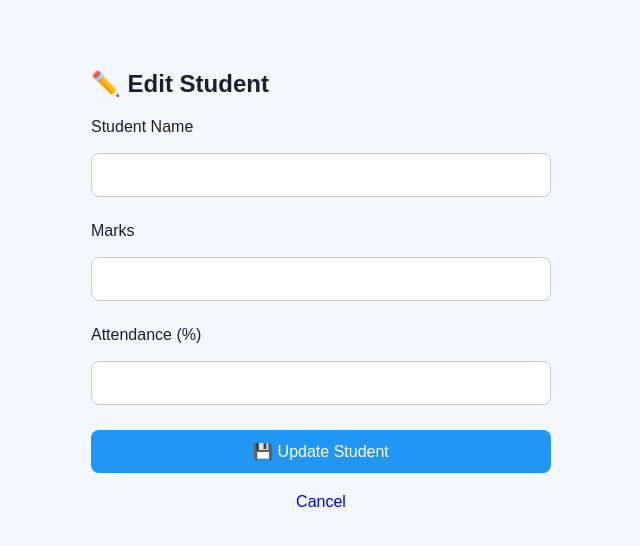
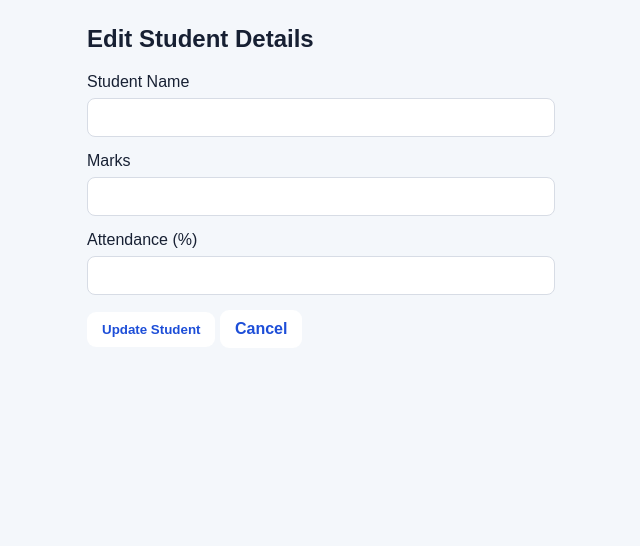
Before and after one commit to kmatloob156-coder/student-performance-analytics-1, a Flask app: template templates/edit.html in a window 1280 px wide. Shown: the part 52-598 px from the top of the page, without its empty margins (319-959 px from the left). Run offline with Flask 3, Linux system fonts and the light colour scheme; the template is opened without the code that fills it, so the values that code supplies are empty.

Commit message:
Refactor edit student form layout and styling

```diff
--- a/templates/edit.html
+++ b/templates/edit.html
@@ -1,95 +1,23 @@
 {% extends "base.html" %}
 
 {% block content %}
-
-<div class="container">
-
-    <h2>✏️ Edit Student</h2>
-
-    <form method="POST" class="student-form">
-
-        <label>Student Name</label>
-
-        <input
-            type="text"
-            name="name"
-            value="{{ student.name }}"
-            required
-        >
-
-        <label>Marks</label>
-
-        <input
-            type="number"
-            name="marks"
-            value="{{ student.marks }}"
-            min="0"
-            max="100"
-            step="0.01"
-            required
-        >
-
-        <label>Attendance (%)</label>
-
-        <input
-            type="number"
-            name="attendance"
-            value="{{ student.attendance }}"
-            min="0"
-            max="100"
-            step="0.01"
-            required
-        >
-
-        <button type="submit">
-            💾 Update Student
-        </button>
-
-        <a href="{{ url_for('show_students') }}">
-            Cancel
-        </a>
-
+<div class="container mt-4" style="max-width: 500px;">
+    <h2>Edit Student Details</h2>
+    <form method="POST">
+        <div class="mb-3">
+            <label class="form-label">Student Name</label>
+            <input type="text" name="name" class="form-control" value="{{ student.name }}" required>
+        </div>
+        <div class="mb-3">
+            <label class="form-label">Marks</label>
+            <input type="number" name="marks" class="form-control" value="{{ student.marks }}" required>
+        </div>
+        <div class="mb-3">
+            <label class="form-label">Attendance (%)</label>
+            <input type="number" name="attendance" class="form-control" value="{{ student.attendance }}" required>
+        </div>
+        <button type="submit" class="btn btn-primary">Update Student</button>
+        <a href="/students" class="btn btn-secondary">Cancel</a>
     </form>
-
 </div>
-
-<style>
-
-.container {
-    max-width: 500px;
-    margin: 30px auto;
-    padding: 20px;
-}
-
-.student-form {
-    display: flex;
-    flex-direction: column;
-    gap: 10px;
-}
-
-.student-form input {
-    padding: 12px;
-    border: 1px solid #ccc;
-    border-radius: 8px;
-    font-size: 16px;
-}
-
-.student-form button {
-    padding: 12px;
-    background: #2196F3;
-    color: white;
-    border: none;
-    border-radius: 8px;
-    font-size: 16px;
-    cursor: pointer;
-}
-
-.student-form a {
-    text-align: center;
-    padding: 10px;
-    text-decoration: none;
-}
-
-</style>
-
 {% endblock %}
```
